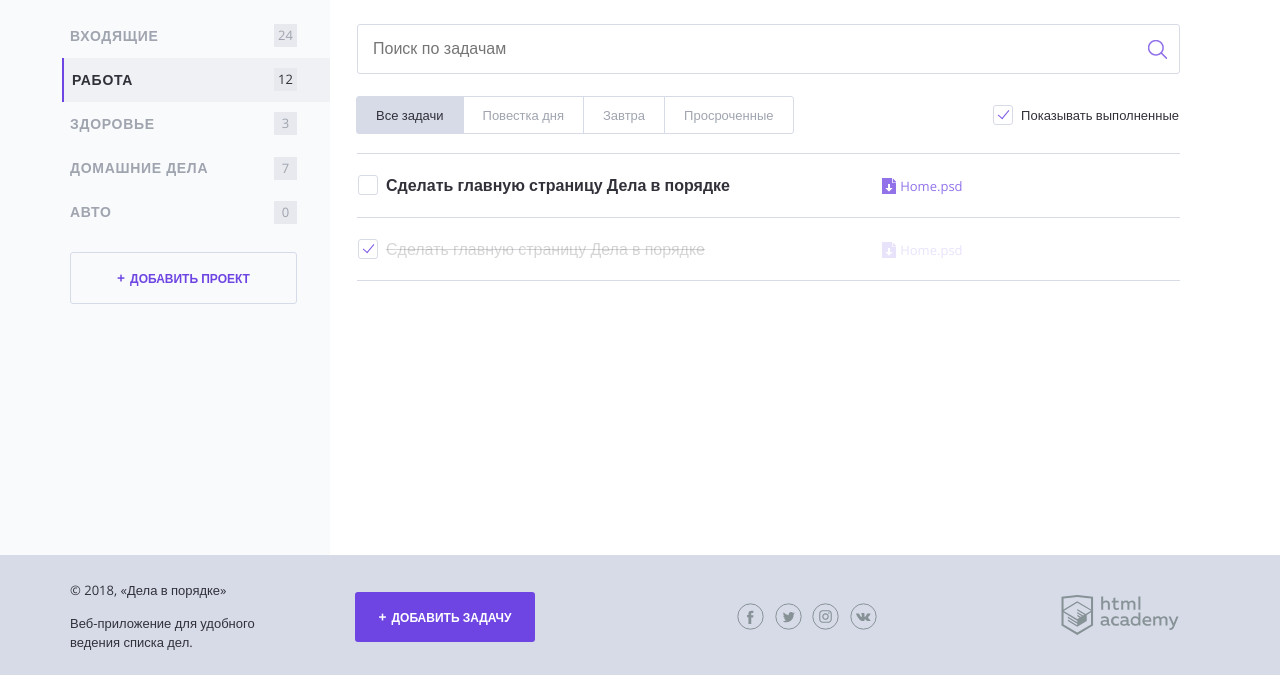
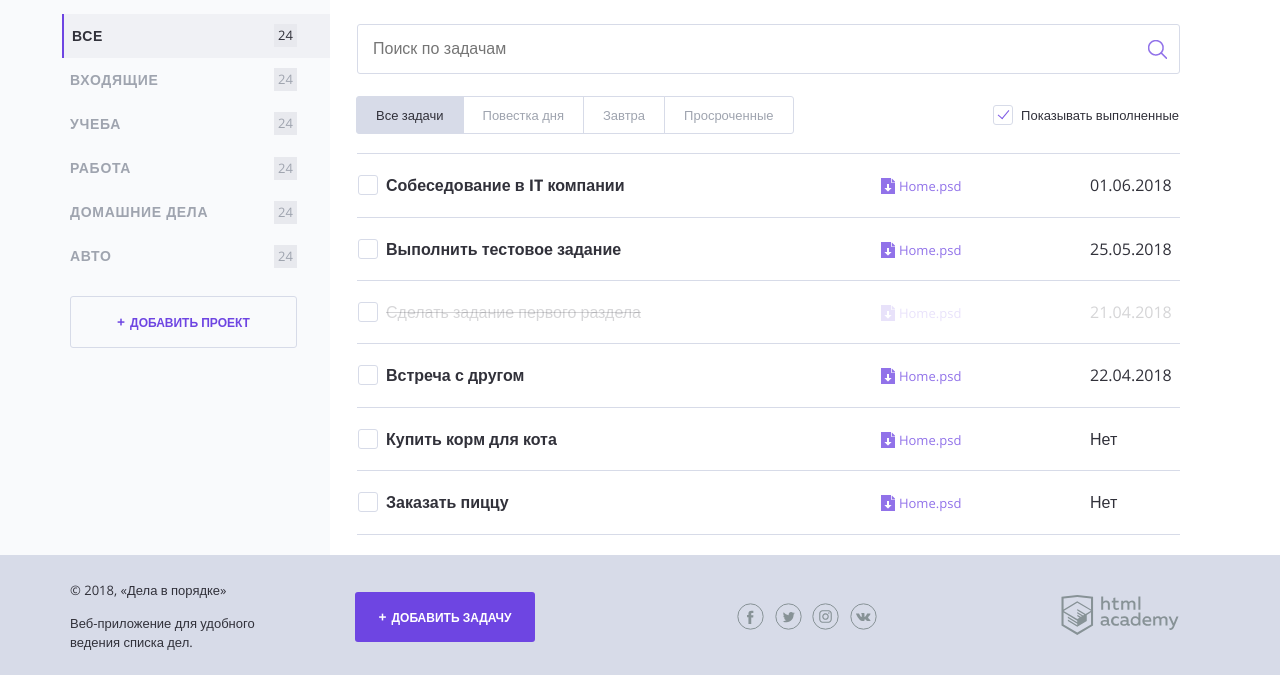
Before and after one commit to Kotelevets/45449-doingsdone, a PHP site: page / in a window 1280 px wide. Shown: the part 125-800 px from the top of the page. Run offline with PHP 8.4, Linux system fonts and the light colour scheme.

Commit message:
Добавлен вывод списка проектов и задач из соответствующих массивов

```diff
--- a/index.php
+++ b/index.php
@@ -1,6 +1,17 @@
 <?php
 // показывать или нет выполненные задачи
 $show_complete_tasks = rand(0, 1);
+// массив проектов
+$projects = ["Все", "Входящие", "Учеба", "Работа", "Домашние дела", "Авто"];
+// массив задач
+$tasks = [
+            ['task' => 'Собеседование в IT компании',     'completion_date' => '01.06.2018', 'category' => 'Работа',        'done' => 'Нет'],
+            ['task' => 'Выполнить тестовое задание',      'completion_date' => '25.05.2018', 'category' => 'Работа',        'done' => 'Нет'],
+            ['task' => 'Сделать задание первого раздела', 'completion_date' => '21.04.2018', 'category' => 'Учеба',         'done' => 'Да' ],
+            ['task' => 'Встреча с другом',                'completion_date' => '22.04.2018', 'category' => 'Входящие',      'done' => 'Нет'],
+            ['task' => 'Купить корм для кота',            'completion_date' => 'Нет',        'category' => 'Домашние дела', 'done' => 'Нет'],
+            ['task' => 'Заказать пиццу',                  'completion_date' => 'Нет',        'category' => 'Домашние дела', 'done' => 'Нет']
+         ];
 ?>
 <!DOCTYPE html>
 <html lang="ru">
@@ -47,30 +58,14 @@ $show_complete_tasks = rand(0, 1);
 
                 <nav class="main-navigation">
                     <ul class="main-navigation__list">
-                        <li class="main-navigation__list-item">
-                            <a class="main-navigation__list-item-link" href="#">Входящие</a>
+
+                    <? foreach ($projects as $key => $item): ?>
+                        <li class="main-navigation__list-item <?= $key===0?'main-navigation__list-item--active':'' ?>">
+                            <a class="main-navigation__list-item-link" href="#"><?=$item?></a>
                             <span class="main-navigation__list-item-count">24</span>
                         </li>
+                    <? endforeach; ?>
 
-                        <li class="main-navigation__list-item main-navigation__list-item--active">
-                            <a class="main-navigation__list-item-link" href="#">Работа</a>
-                            <span class="main-navigation__list-item-count">12</span>
-                        </li>
-
-                        <li class="main-navigation__list-item">
-                            <a class="main-navigation__list-item-link" href="#">Здоровье</a>
-                            <span class="main-navigation__list-item-count">3</span>
-                        </li>
-
-                        <li class="main-navigation__list-item">
-                            <a class="main-navigation__list-item-link" href="#">Домашние дела</a>
-                            <span class="main-navigation__list-item-count">7</span>
-                        </li>
-
-                        <li class="main-navigation__list-item">
-                            <a class="main-navigation__list-item-link" href="#">Авто</a>
-                            <span class="main-navigation__list-item-count">0</span>
-                        </li>
                     </ul>
                 </nav>
 
@@ -103,11 +98,12 @@ $show_complete_tasks = rand(0, 1);
                 </div>
 
                 <table class="tasks">
-                    <tr class="tasks__item task">
+                <? foreach ($tasks as $item): ?>
+                    <tr class="tasks__item task <?= $item['done']==='Да'?'task--completed':'' ?>">
                         <td class="task__select">
                             <label class="checkbox task__checkbox">
                                 <input class="checkbox__input visually-hidden task__checkbox" type="checkbox" value="1">
-                                <span class="checkbox__text">Сделать главную страницу Дела в порядке</span>
+                                <span class="checkbox__text"><?= $item['task'] ?></span>
                             </label>
                         </td>
 
@@ -115,25 +111,9 @@ $show_complete_tasks = rand(0, 1);
                             <a class="download-link" href="#">Home.psd</a>
                         </td>
 
-                        <td class="task__date"></td>
+                        <td class="task__date"><?= $item['completion_date'] ?></td>
                     </tr>
-                    <!--показывать следующий тег <tr/>, если переменная $show_complete_tasks равна единице-->
-                    <? if($show_complete_tasks===1): ?>
-                        <tr class="tasks__item task task--completed">
-                            <td class="task__select">
-                                <label class="checkbox task__checkbox">
-                                    <input class="checkbox__input visually-hidden task__checkbox" type="checkbox" checked>
-                                    <span class="checkbox__text">Сделать главную страницу Дела в порядке</span>
-                                </label>
-                            </td>
-
-                            <td class="task__file">
-                                <a class="download-link" href="#">Home.psd</a>
-                            </td>
-
-                            <td class="task__date"></td>
-                        </tr>
-                    <? endif; ?>
+                <? endforeach; ?>
                 </table>
             </main>
         </div>
```
